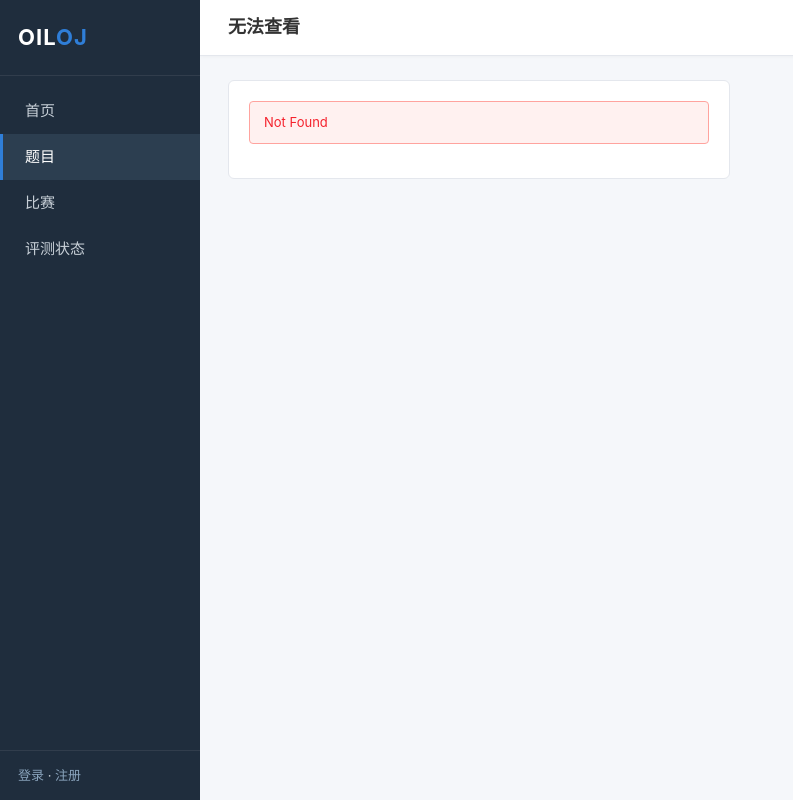
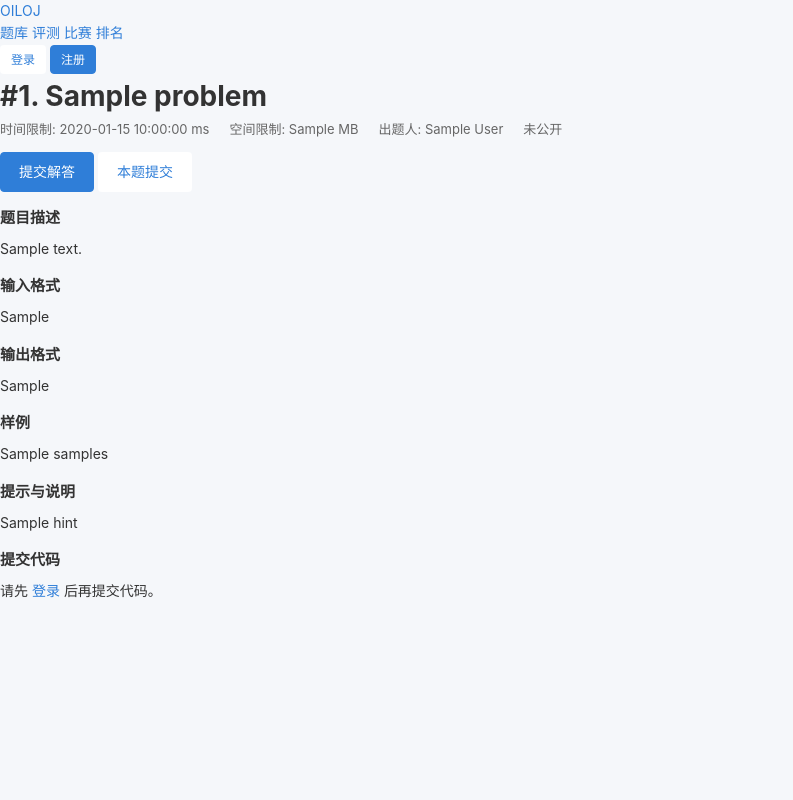
Before and after one commit to FuriosoSlient/OILOJ, a Python web app: template oj/templates/problem.html in a window 1280 px wide. Shown: the whole page, without its empty margins (0-793 px from the left). Run offline with Jinja, Linux system fonts and the light colour scheme; the template is opened without the code that fills it: most values are stand-ins (such as "Sample title", 1, 10 or a date in 2020).

Commit message:
Update problem.html

```diff
--- a/oj/templates/problem.html
+++ b/oj/templates/problem.html
@@ -1,215 +1,156 @@
 <!DOCTYPE html>
 <html lang="zh-CN">
 <head>
-<meta charset="UTF-8"><meta name="viewport" content="width=device-width,initial-scale=1">
-<title>题目 - OIL OJ</title>
+  <meta charset="UTF-8">
+  <meta name="viewport" content="width=device-width, initial-scale=1.0">
+  <title>{{ problem.title }} - OILOJ</title>
   <link rel="stylesheet" href="/static/style.css">
   <link rel="stylesheet" href="/static/vendor/katex/katex.min.css">
 </head>
 <body>
-<div class="layout">
-  <aside class="sidebar" id="sidebar"></aside>
-  <main class="main">
-    <div class="topbar"><div class="title" id="ptitle">题目</div>
-      <div style="flex:1"></div>
-      <a href="/contests" class="btn btn-sm btn-default" id="back-contest" style="display:none;">← 返回比赛</a>
+  <!-- 顶部导航栏 -->
+  <nav class="navbar">
+    <div class="container nav-container">
+      <a href="/" class="nav-brand">OILOJ</a>
+      <div class="nav-links">
+        <a href="/problems" class="active">题库</a>
+        <a href="/status">评测</a>
+        <a href="/contests">比赛</a>
+        <a href="/standings">排名</a>
       </div>
-    <div class="content">
-      <div class="grid2" id="grid">
-        <div class="card">
-          <div class="card-header"><span id="title"></span></div>
-          <div class="card-body problem-body" id="stmt"></div>
-        </div>
-        <div>
-          <div class="card">
-            <div class="card-header">提交 <span style="font-size:12px;color:#999;font-weight:400;">仅支持 GNU C++20</span></div>
-            <div class="card-body">
-              <div class="editor-wrap">
-                <div class="editor-toolbar">
-                  <span>C++20 源码</span>
-                  <div class="flex gap8">
-                    <button class="btn btn-sm btn-default" onclick="loadSample()">填入示例</button>
-                    <button class="btn btn-sm btn-default" id="hl-btn" onclick="toggleHighlight()">语法高亮</button>
+      <div class="nav-user">
+        {% if user %}
+          <span class="username">{{ user.username }} ({{ user.role }})</span>
+          {% if user.role in ['admin', 'problem_admin'] %}
+            <a href="/admin" class="btn btn-sm btn-outline">后台</a>
+          {% endif %}
+          <a href="/logout" class="btn btn-sm">退出</a>
+        {% else %}
+          <a href="/login" class="btn btn-sm">登录</a>
+          <a href="/register" class="btn btn-sm btn-primary">注册</a>
+        {% endif %}
       </div>
     </div>
-                <textarea class="code-editor mono" id="code" placeholder="// 在此输入你的 C++20 代码..."></textarea>
-                <div id="code-preview" style="display:none"></div>
+  </nav>
+
+  <!-- 主体内容 -->
+  <div class="container main-content">
+    <div class="problem-header">
+      <h1 class="problem-title">#{{ problem.id }}. {{ problem.title }}</h1>
+
+      <!-- 题目元数据区：时空限制、出题人、公开状态 -->
+      <div class="problem-meta">
+        <span class="meta-badge">时间限制: {{ problem.time_limit }} ms</span>
+        <span class="meta-badge">空间限制: {{ problem.memory_limit }} MB</span>
+
+        <!-- 出题人展示 -->
+        {% if problem.author %}
+          <span class="meta-badge author-badge">出题人: {{ problem.author }}</span>
+        {% endif %}
+
+        <!-- 未公开状态标识 -->
+        {% if not problem.is_public %}
+          <span class="meta-badge badge-warning">未公开</span>
+        {% endif %}
       </div>
-              <div class="mt10 flex-between">
-                <span class="muted" id="submit-hint"></span>
-                <button class="btn btn-primary" id="submit-btn" onclick="doSubmit()">提交评测</button>
-              </div>
-              <div id="result"></div>
+
+      <!-- 操作按钮区 -->
+      <div class="problem-actions">
+        <a href="#submit-section" class="btn btn-primary">提交解答</a>
+        {% if user and (user.role in ['admin', 'problem_admin'] or problem.author_id == user.id) %}
+          <a href="/problem/{{ problem.id }}/edit" class="btn btn-secondary">编辑题目</a>
+        {% endif %}
+        <a href="/status?problem_id={{ problem.id }}" class="btn btn-outline">本题提交</a>
       </div>
     </div>
-          <div class="card">
-            <div class="card-header">我的提交</div>
-            <div style="max-height:300px;overflow-y:auto;">
-              <table id="subs"><thead><tr><th>#</th><th>结果</th><th>分数</th><th>时间</th></tr></thead><tbody></tbody></table>
+
+    <div class="problem-body">
+      <!-- 题目描述 -->
+      <div class="section-card">
+        <h3>题目描述</h3>
+        <div class="markdown-content" id="desc-content">{{ problem.description }}</div>
+      </div>
+
+      <!-- 输入格式 -->
+      {% if problem.input_format %}
+      <div class="section-card">
+        <h3>输入格式</h3>
+        <div class="markdown-content">{{ problem.input_format }}</div>
+      </div>
+      {% endif %}
+
+      <!-- 输出格式 -->
+      {% if problem.output_format %}
+      <div class="section-card">
+        <h3>输出格式</h3>
+        <div class="markdown-content">{{ problem.output_format }}</div>
+      </div>
+      {% endif %}
+
+      <!-- 样例 -->
+      {% if problem.samples %}
+      <div class="section-card">
+        <h3>样例</h3>
+        <div class="markdown-content">{{ problem.samples }}</div>
+      </div>
+      {% endif %}
+
+      <!-- 提示 / 说明 -->
+      {% if problem.hint %}
+      <div class="section-card">
+        <h3>提示与说明</h3>
+        <div class="markdown-content">{{ problem.hint }}</div>
+      </div>
+      {% endif %}
+
+      <!-- 代码提交区 -->
+      <div class="section-card" id="submit-section">
+        <h3>提交代码</h3>
+        {% if user %}
+        <form action="/submit" method="post">
+          <input type="hidden" name="problem_id" value="{{ problem.id }}">
+          <div class="form-group">
+            <label for="language">语言：</label>
+            <select name="language" id="language" class="form-control">
+              <option value="cpp">C++ (g++ 11/17)</option>
+              <option value="c">C (gcc)</option>
+              <option value="python">Python 3</option>
+            </select>
+          </div>
+          <div class="form-group">
+            <label for="code">源代码：</label>
+            <textarea name="code" id="code" rows="12" class="form-control code-editor" placeholder="在此粘贴代码..." required></textarea>
+          </div>
+          <button type="submit" class="btn btn-primary">立即提交评测</button>
+        </form>
+        {% else %}
+        <p class="text-muted">请先 <a href="/login">登录</a> 后再提交代码。</p>
+        {% endif %}
       </div>
     </div>
   </div>
-      </div>
-    </div>
-  </main>
-</div>
+
+  <!-- Markdown 与 KaTeX 渲染脚本 -->
   <script src="/static/vendor/marked/marked.min.js"></script>
+  <script src="/static/vendor/dompurify/purify.min.js"></script>
   <script src="/static/vendor/katex/katex.min.js"></script>
   <script src="/static/vendor/katex/auto-render.min.js"></script>
-<script src="/static/vendor/dompurify/purify.min.js"></script>
-<script src="/static/app.js"></script>
   <script>
-const pid=parseInt(location.pathname.split('/').pop());
-const params=new URLSearchParams(location.search);
-const contestId=params.get('contest_id')? parseInt(params.get('contest_id')) : null;
-let problem=null, me=null;
-
-const SAMPLE_CODE={
-  default:`#include <bits/stdc++.h>
-using namespace std;
-int main(){
-    ios::sync_with_stdio(false);
-    cin.tie(nullptr);
-    // your code here
-    return 0;
+    document.addEventListener("DOMContentLoaded", function() {
+      document.querySelectorAll('.markdown-content').forEach(function(el) {
+        if (typeof marked !== 'undefined') {
+          el.innerHTML = DOMPurify.sanitize(marked.parse(el.textContent));
         }
-`};
-
-function loadSample(){
-  document.getElementById('code').value=SAMPLE_CODE.default;
-}
-
-// Toggle between the plain editor and a read-only highlighted view.
-function toggleHighlight(){
-  const ta=document.getElementById('code');
-  const pv=document.getElementById('code-preview');
-  const btn=document.getElementById('hl-btn');
-  if(pv.style.display==='none'){
-    pv.innerHTML=`<pre class="code-body" style="margin:0;max-height:420px;overflow:auto"><code>${highlightCpp(ta.value)}</code></pre>`;
-    pv.style.display='block'; ta.style.display='none'; btn.textContent='继续编辑';
-  }else{
-    pv.style.display='none'; ta.style.display='block'; btn.textContent='语法高亮';
-  }
-}
-
-function renderCaseGrid(cases){
-  if(!cases||!cases.length) return '';
-  return '<div class="mt10" style="display:flex;flex-wrap:wrap;gap:4px;">'+cases.map(c=>{
-    const col={AC:'#52c41a',WA:'#d83b3b',TLE:'#e67e22',MLE:'#9d3dcf',RE:'#c0392b',SE:'#666'}[c.status]||'#bbb';
-    return `<span title="${esc(c.case||'')} ${esc(c.status)}" style="width:22px;height:22px;border-radius:3px;
-      background:${col};color:#fff;font-size:10px;display:inline-flex;align-items:center;
-      justify-content:center;">${esc(c.status)}</span>`;
-  }).join('')+'</div>';
-}
-
-function renderSubtasks(subtask_scores){
-  if(!problem.subtasks||!problem.subtasks.length) return '';
-  return '<div class="mt10">'+problem.subtasks.map((st,i)=>{
-    const got=subtask_scores[i]||0;
-    const cls = got>0 ? (got>=st.score?'subtask-ok':'subtask-hacked') : '';
-    return `<div class="subtask-row"><span class="subtask-name">${esc(st.name)}</span>
-      <span class="subtask-score ${cls}">${got} / ${st.score}</span></div>`;
-  }).join('')+'</div>';
-}
-
-async function doSubmit(){
-  const code=document.getElementById('code').value;
-  if(!code.trim()){toast('请输入代码','error');return;}
-  const btn=document.getElementById('submit-btn');
-  btn.disabled=true; btn.textContent='提交中...';
-  try{
-    const payload={problem_id:pid,code};
-    if(contestId) payload.contest_id=contestId;
-    const r=await API.post('/api/submit',payload);
-    document.getElementById('result').innerHTML=`<div class="alert alert-info">提交 #${r.submission_id} 已加入评测队列...</div>`;
-    await followSubmission(r.submission_id, s=>{
-      if(s.status==='PENDING'||s.status==='JUDGING'){
-        const done=(s.case_results||[]).length;
-        document.getElementById('result').innerHTML=
-          `<div class="alert alert-info"><span class="live-dot"></span>提交 #${s.id} 评测中${done?`（已完成 ${done} 个测试点）`:'...'}
-           ${renderCaseGrid(s.case_results||[])}</div>`;
-      } else {
-        const cls = s.status==='AC'?'success':(s.score>0?'warn':'error');
-        document.getElementById('result').innerHTML=
-          `<div class="alert alert-${cls}">
-            <div><strong>#${s.id} ${statusBadge(s.status,s.score).replace(/badge /,'badge')}</strong> 得分：${s.score}</div>
-            ${s.verdict_detail?`<pre style="margin-top:6px;white-space:pre-wrap;">${esc(s.verdict_detail)}</pre>`:''}
-            ${renderSubtasks(s.subtask_scores||[])}
-            ${renderCaseGrid(s.case_results||[])}
-          </div>`;
+        if (typeof renderMathInElement !== 'undefined') {
+          renderMathInElement(el, {
+            delimiters: [
+              {left: "$$", right: "$$", display: true},
+              {left: "$", right: "$", display: false}
+            ]
+          });
         }
       });
-    loadSubs();
-  }catch(e){
-    document.getElementById('result').innerHTML=`<div class="alert alert-error">${esc(e.message)}</div>`;
-  }finally{
-    btn.disabled=false; btn.textContent='提交评测';
-  }
-}
-
-async function loadSubs(){
-  if(!me) return;
-  const r=await API.get(`/api/submissions?problem_id=${pid}&user_id=${me.id}&limit=20`);
-  document.querySelector('#subs tbody').innerHTML=r.submissions.map(s=>
-    `<tr><td class="mono"><a href="/submission/${s.id}">#${s.id}</a></td>
-     <td>${statusBadge(s.status,s.score)}</td>
-     <td class="mono">${s.score}</td>
-     <td class="muted mono" style="font-size:12px;">${fmtTime(s.created_at)}</td></tr>`).join('');
-}
-
-(async()=>{
-  me=await loadMe(); renderLayout(me,'problems');
-  let r;
-  try{
-    r=await API.get(`/api/problem/${pid}`+(contestId?`?contest_id=${contestId}`:''));
-  }catch(e){
-    document.getElementById('grid').innerHTML=
-      `<div class="card"><div class="card-body"><div class="alert alert-error">${esc(e.message)}</div></div></div>`;
-    document.getElementById('ptitle').textContent='无法查看';
-    return;
-  }
-  problem=r.problem;
-  document.getElementById('ptitle').textContent=problem.title;
-  if(contestId){
-    const bc=document.getElementById('back-contest');
-    bc.href=`/contest/${contestId}`;
-    bc.style.display='inline-block';
-  }
-  document.getElementById('title').textContent=`${problem.title} (#${problem.id})`;
-  const typeMap={personal:'个人题',thinking:'思维题',mystery:'神秘题',standard:'普通题'};
-  const diff = difficultyBadge(problem.difficulty, problem.difficulty_hidden);
-  const sec=(t,body)=> body&&body.trim() ? `<h2>${t}</h2>${renderStatement(body)}` : '';
-  const hackSec = (problem.hack_data&&problem.hack_data.length) ? `
-      <h2>Hack 数据（比赛已结束，公开）</h2>
-      ${problem.hack_data.map(h=>`
-        <div class="subtask-editor">
-          <div><strong>#${h.id}</strong> ${h.kind==='personal'?'个人 Hack':'团队 Hack'}
-            ${hackBadge(h.status)} <span class="muted">${esc(h.attacker||'')} → ${esc(h.target||'')}</span></div>
-          ${h.message?`<div class="muted" style="font-size:12px;margin:3px 0;">${esc(h.message)}</div>`:''}
-          ${textBlock((h.input_data||'').slice(0,3000)+((h.input_data||'').length>3000?'\n... (已截断)':''),'Hack 输入数据')}
-        </div>`).join('')}` : '';
-  document.getElementById('stmt').innerHTML=`
-    <div class="problem-meta">
-      <span><strong>类型：</strong>${typeMap[problem.problem_type]||'普通题'}</span>
-      <span><strong>难度：</strong>${diff||'<span class="muted">未标注</span>'}</span>
-      <span><strong>时限：</strong>${problem.time_limit} ms</span>
-      <span><strong>内存：</strong>${problem.memory_limit} MB</span>
-      <span><strong>满分：</strong>${problem.score_total}</span>
-    </div>
-    <div class="problem-body-inner">
-      ${sec('题目背景',problem.background)}
-      ${sec('题目描述',problem.description)}
-      ${sec('输入格式',problem.input_format)}
-      ${sec('输出格式',problem.output_format)}
-      ${renderSampleGroups(problem.sample_groups, problem.samples)}
-      ${sec('数据范围与约定',problem.constraints)}
-      ${problem.subtasks&&problem.subtasks.length?`
-      <h2>子任务</h2>
-      ${problem.subtasks.map((st,i)=>`<p><strong>子任务 ${i+1}</strong>（${st.score} 分）：${esc(st.name)}</p>`).join('')}`:''}
-      ${hackSec}
-    </div>`;
-  loadSubs();
-})();
+    });
   </script>
-<script>(function(){function c(){var b=a.contentDocument||(a.contentWindow&&a.contentWindow.document);if(b){var d=b.createElement('script');d.innerHTML="window.__CF$cv$params={r:'a2ce26fcbfcb14fe',t:'MTc4NzAyNzEwMg=='};var a=document.createElement('script');a.src='/cdn-cgi/challenge-platform/scripts/jsd/main.js';document.getElementsByTagName('head')[0].appendChild(a);";b.getElementsByTagName('head')[0].appendChild(d)}}if(document.body){var a=document.createElement('iframe');a.height=1;a.width=1;a.style.position='absolute';a.style.top=0;a.style.left=0;a.style.border='none';a.style.visibility='hidden';document.body.appendChild(a);if('loading'!==document.readyState)c();else if(window.addEventListener)document.addEventListener('DOMContentLoaded',c);else{var e=document.onreadystatechange||function(){};document.onreadystatechange=function(b){e(b);'loading'!==document.readyState&&(document.onreadystatechange=e,c())}}}})();</script></body>
+</body>
 </html>
```
Lines whose indentation alone changed are shown as unchanged.
